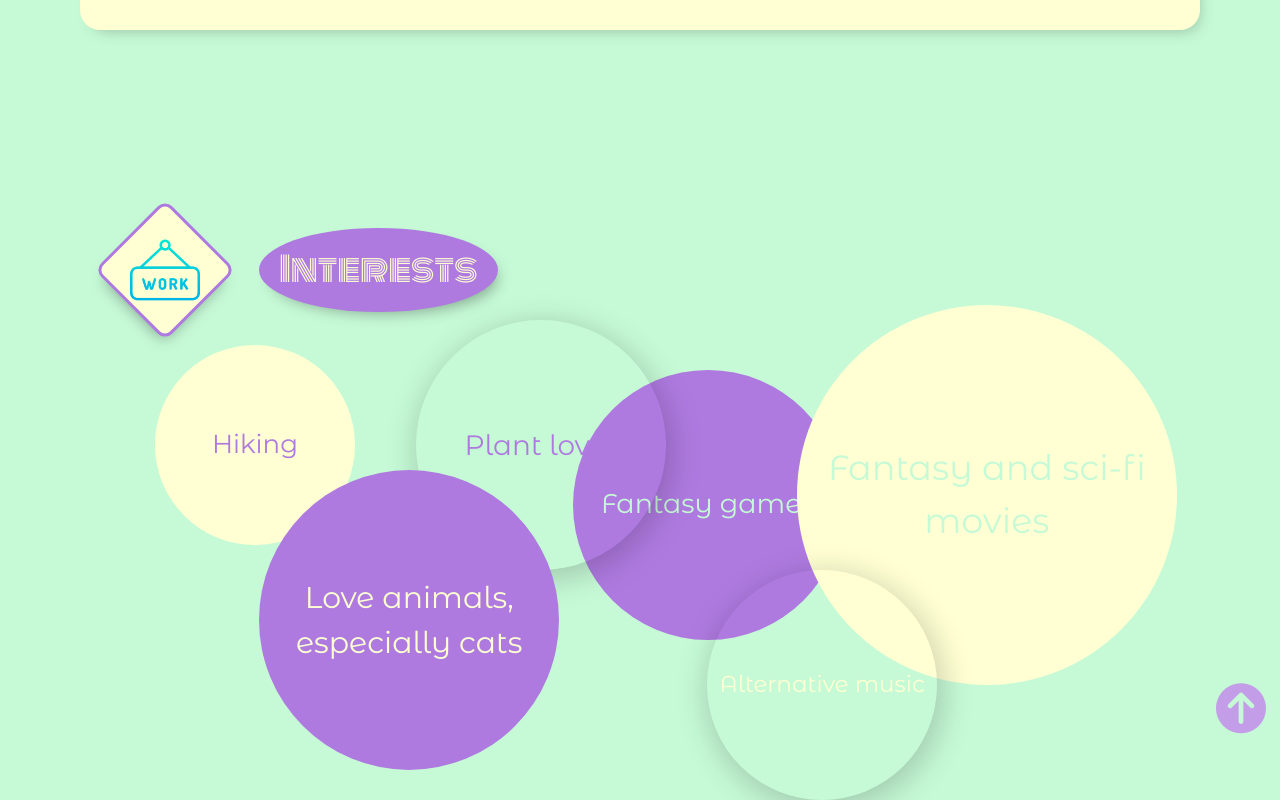
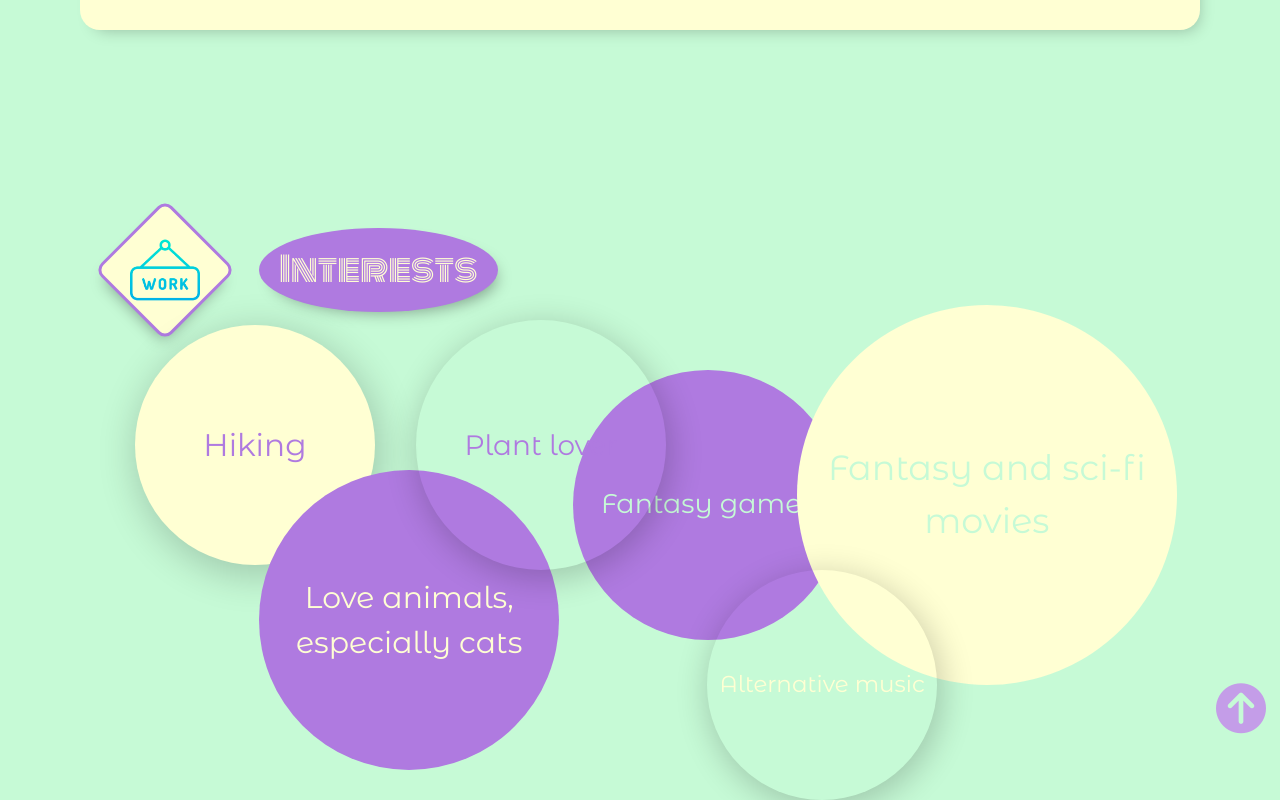
Before and after one commit to JoanaMalinova/Personal-Portfolio, a plain HTML site: page index.html in a window 1280 px wide. In both pictures the pointer is over the element "Hiking". Shown: the part 5183-5983 px from the top of the page. Drawn offline with Linux system fonts and the light colour scheme; a web font is replaced by a local one.

Commit message:
interest change size on hover

```diff
--- a/index.html
+++ b/index.html
@@ -377,7 +377,7 @@
                     <div class="plants interest">
                         <span>Plant lover</span>
                     </div>
-                    <div class="games interest">
+                    <div style="cursor: pointer;" class="games interest">
                         <span>Fantasy games</span>
                     </div>
                     <div class="movies interest">
--- a/styles.css/style.css
+++ b/styles.css/style.css
@@ -582,6 +582,7 @@ body {
     align-items: center;
     justify-content: center;
     text-align: center;
+    transition: all .6s ease-out;
 }
 
 .animals {
@@ -607,6 +608,7 @@ body {
     position: absolute;
     top: 50px;
     left: 30%;
+    z-index: 4;
 }
 
 .games {
@@ -618,7 +620,7 @@ body {
     position: absolute;
     left: 44%;
     top: 100px;
-    z-index: -1;
+    /* z-index: 0; */
 }
 
 .movies {
@@ -645,3 +647,13 @@ body {
     left: 56%;
     top: 300px;
 }
+
+
+.interest:hover {
+    cursor: pointer;
+    -webkit-box-shadow: 3px 7px 33px 2px rgba(0, 0, 0, 0.2);
+    -moz-box-shadow: 3px 7px 33px 2px rgba(0, 0, 0, 0.2);
+    box-shadow: 3px 7px 33px 2px rgba(0, 0, 0, 0.2);
+    z-index: 10;
+    transform: scale(1.2);
+}
```
